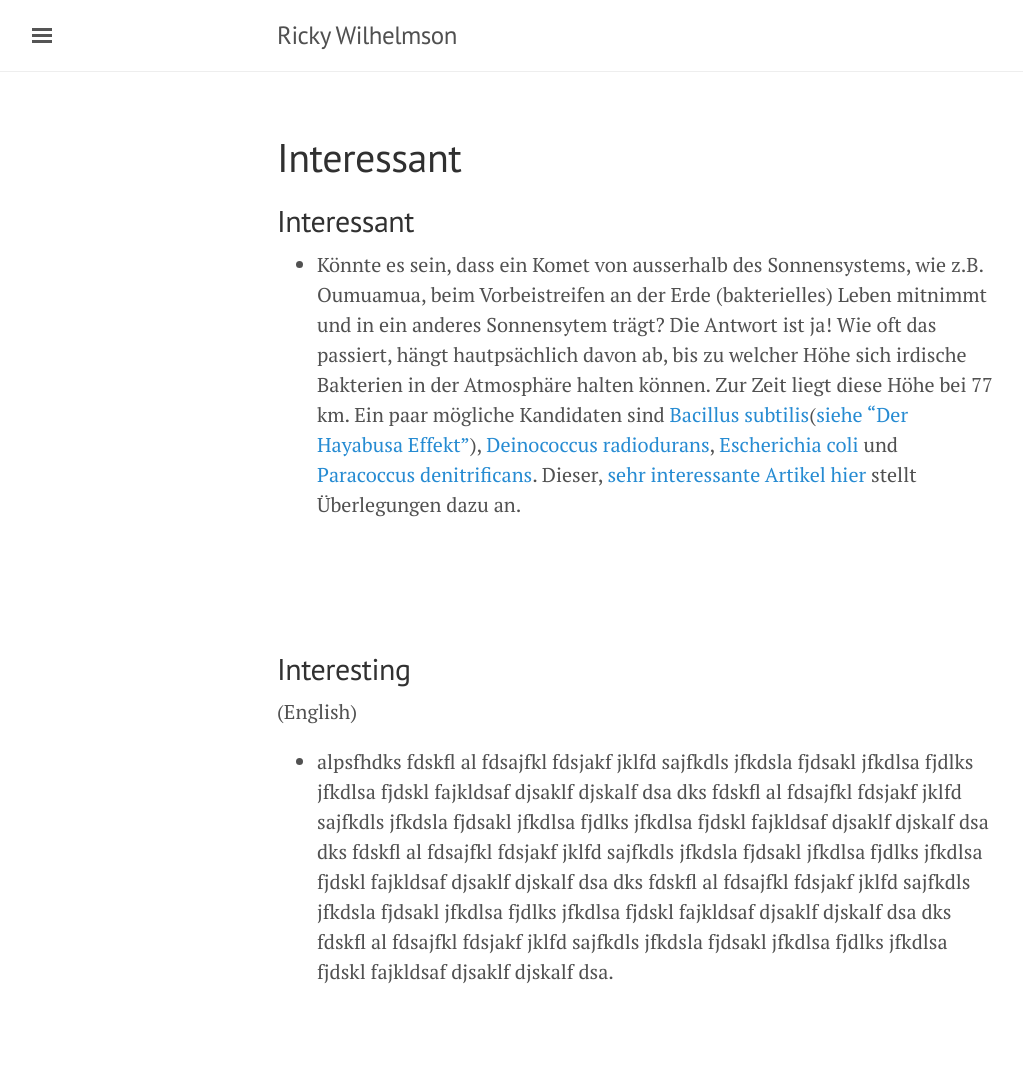
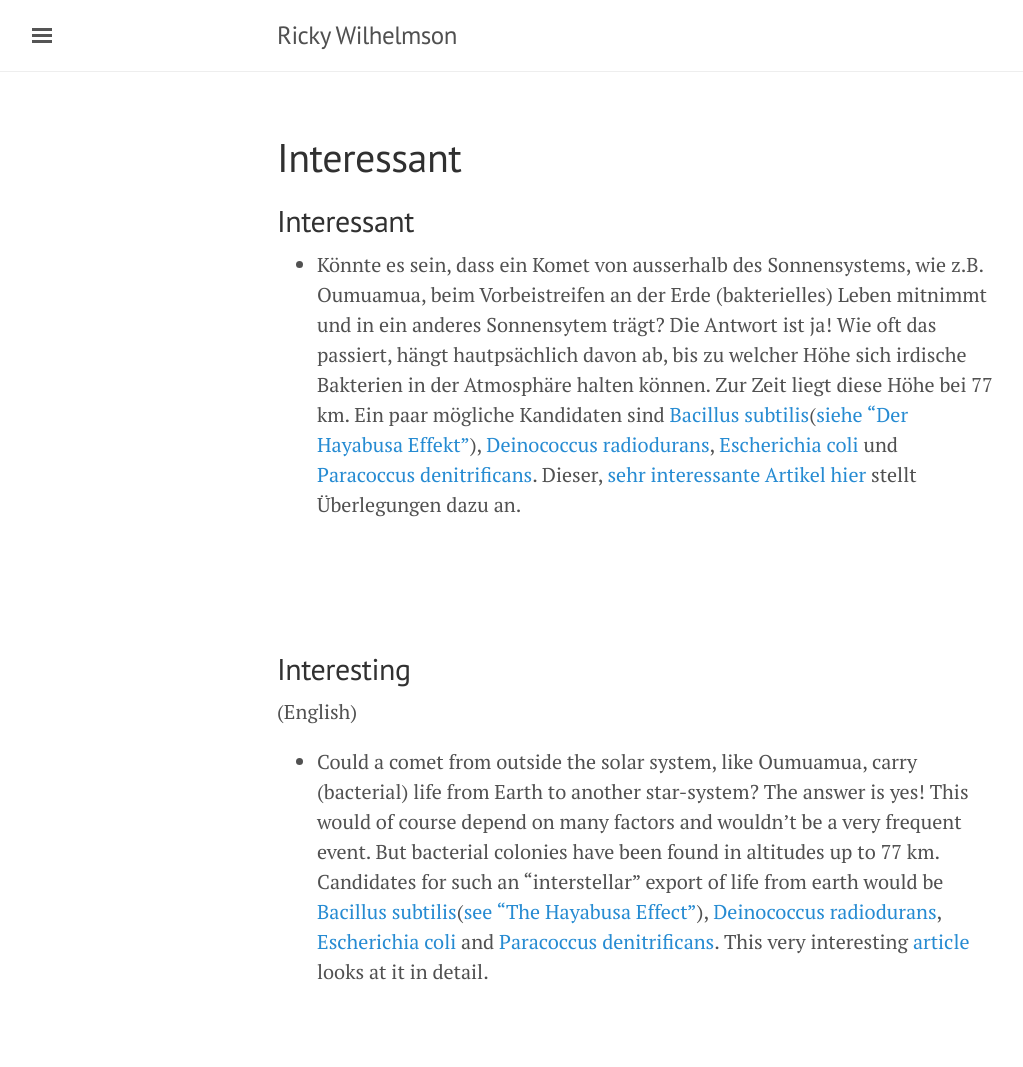
Before and after one commit to SOSTaler/sostaler.github.io, a Jekyll site: the page built from interessant.md, in a window 1280 px wide. Shown: the whole page, without its empty margins (3-1026 px from the left). Built offline with Jekyll 4.4.1, drawn with Linux system fonts in a browser that asks for light colours; comment, search, counter and statistics services are not loaded.

Commit message:
Update interessant.md

```diff
--- a/interessant.md
+++ b/interessant.md
@@ -14,4 +14,4 @@ title: 'Interessant'
 ## Interesting
 
 <span id="english">(English)</span>
-* alpsfhdks fdskfl al fdsajfkl fdsjakf jklfd sajfkdls jfkdsla fjdsakl jfkdlsa fjdlks jfkdlsa fjdskl fajkldsaf djsaklf djskalf dsa dks fdskfl al fdsajfkl fdsjakf jklfd sajfkdls jfkdsla fjdsakl jfkdlsa fjdlks jfkdlsa fjdskl fajkldsaf djsaklf djskalf dsa dks fdskfl al fdsajfkl fdsjakf jklfd sajfkdls jfkdsla fjdsakl jfkdlsa fjdlks jfkdlsa fjdskl fajkldsaf djsaklf djskalf dsa dks fdskfl al fdsajfkl fdsjakf jklfd sajfkdls jfkdsla fjdsakl jfkdlsa fjdlks jfkdlsa fjdskl fajkldsaf djsaklf djskalf dsa dks fdskfl al fdsajfkl fdsjakf jklfd sajfkdls jfkdsla fjdsakl jfkdlsa fjdlks jfkdlsa fjdskl fajkldsaf djsaklf djskalf dsa.
+* Could a comet from outside the solar system, like Oumuamua, carry (bacterial) life from Earth to another star-system? The answer is yes! This would of course depend on many factors and wouldn't be a very frequent event. But bacterial colonies have been found in altitudes up to 77 km. Candidates for such an "interstellar" export of life from earth would be [Bacillus subtilis](https://en.wikipedia.org/wiki/Bacillus_subtilis)([see "The Hayabusa Effect"](/TheHayabusaEffect/)), [Deinococcus radiodurans](https://en.wikipedia.org/wiki/Deinococcus_radiodurans), [Escherichia coli](https://en.wikipedia.org/wiki/Escherichia_coli) and [Paracoccus denitrificans](https://en.wikipedia.org/wiki/Paracoccus_denitrificans). This very interesting [article](https://doi.org/10.1017/S1473550419000314) looks at it in detail.
```
